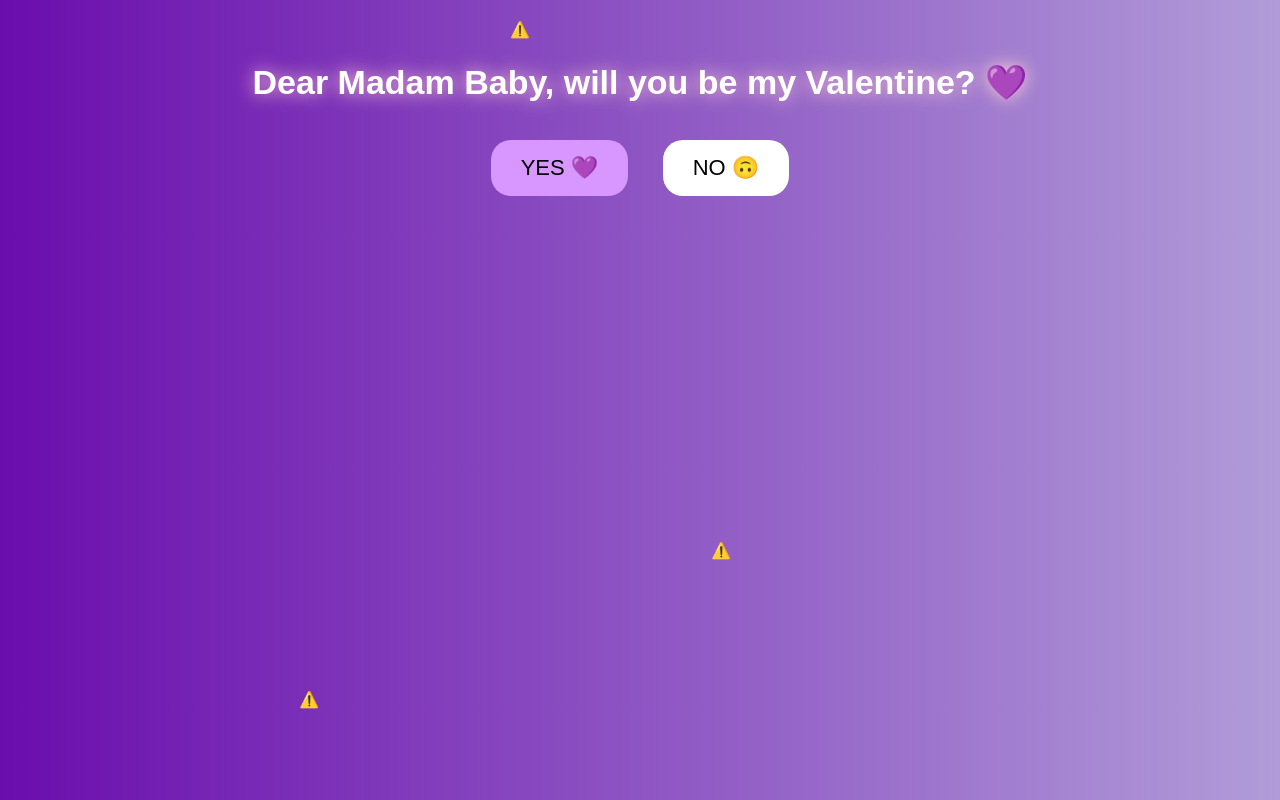
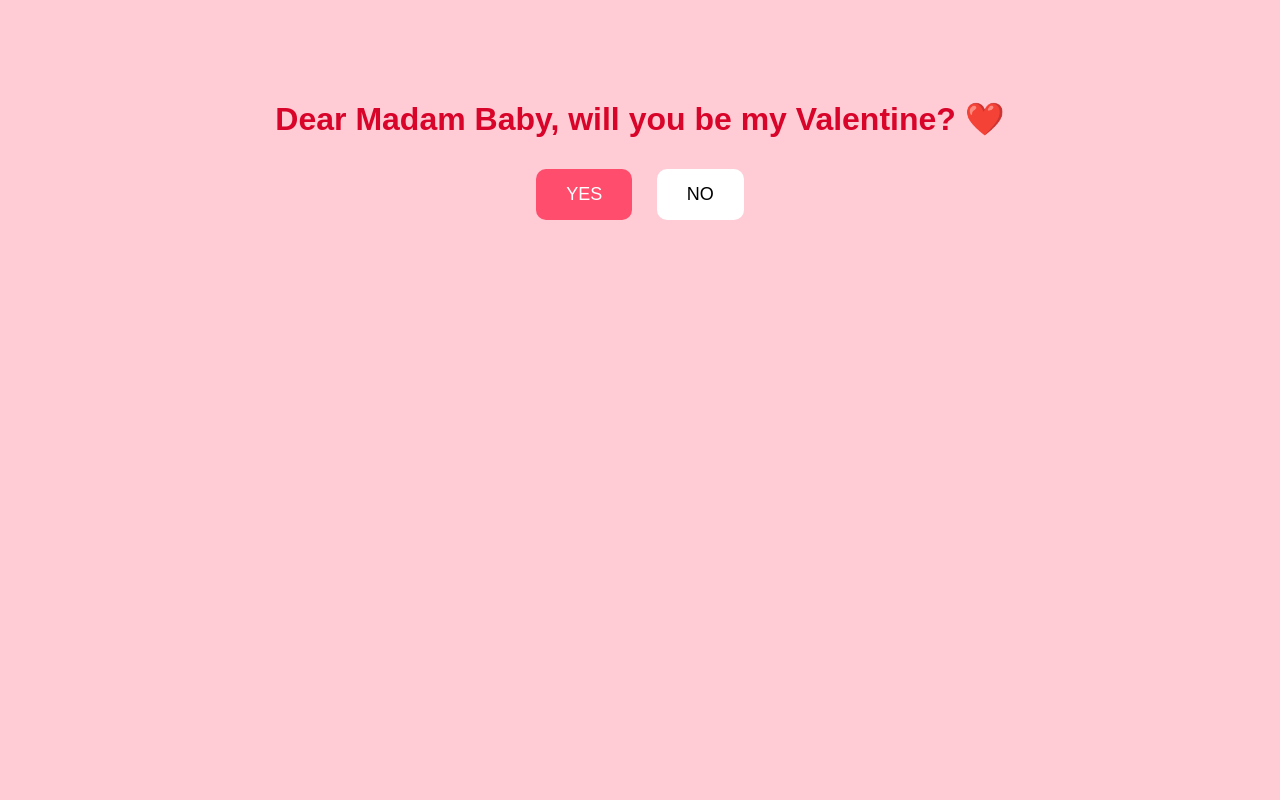
Before and after one commit to tanishq3480/v, a plain HTML site: page index.html in a window 1280 px wide. Shown: the top 800 px of the page. Drawn offline with nearby package versions, Linux system fonts and the light colour scheme; no server answers.

Commit message:
Update index.html

```diff
--- a/index.html
+++ b/index.html
@@ -3,204 +3,61 @@
 <head>
 <title>Be My Valentine?</title>
 
-<script src="https://unpkg.com/@lottiefiles/lottie-player@latest/dist/lottie-player.js"></script>
-
 <style>
 body {
-    background: linear-gradient(to right, #6a0dad, #b19cd9);
+    background-color: #ffccd5;
     text-align: center;
     font-family: Arial;
-    margin-top: 20px;
-    overflow: hidden;
-    color: white;
-}
-
-h1 {
-    font-size: 34px;
-    animation: glow 2s infinite alternate;
-}
-
-@keyframes glow {
-    from { text-shadow: 0 0 10px white; }
-    to { text-shadow: 0 0 20px pink; }
+    margin-top: 100px;
 }
 
 button {
     padding: 15px 30px;
-    font-size: 22px;
-    margin: 15px;
-    border-radius: 20px;
+    font-size: 18px;
+    margin: 10px;
+    border-radius: 10px;
     border: none;
     cursor: pointer;
-    transition: 0.3s;
 }
 
 #yes {
-    background-color: #d896ff;
-    color: black;
-}
-
-#yes:hover {
-    transform: scale(1.2);
+    background-color: #ff4d6d;
+    color: white;
 }
 
 #no {
     background-color: white;
-    color: black;
 }
 
-#message {
-    font-size: 24px;
-    margin-top: 10px;
+h1 {
+    color: #d90429;
 }
+</style>
 
-/* Bear couple container */
-#bearContainer {
-    width: 260px;
-    margin: auto;
-}
-
-/* Moving animals */
-.animal {
-    position: absolute;
-    width: 140px;
-    transition: all 1s ease;
-}
-
-.dance {
-    animation: spin 1.5s infinite linear;
-}
-
-@keyframes spin {
-    0% { transform: rotate(0deg); }
-    100% { transform: rotate(360deg); }
-}
-
-</style>
 </head>
 
 <body>
 
-<!-- Stable bear couple animation -->
-<div id="bearContainer">
-<lottie-player
-    src="https://assets7.lottiefiles.com/packages/lf20_tfb3estd.json"
-    background="transparent"
-    speed="1"
-    loop
-    autoplay>
-</lottie-player>
-</div>
+<h1>Dear Madam Baby, will you be my Valentine? ❤️</h1>
 
-<h1 id="title"></h1>
-
-<button id="yes" onclick="yesClicked()">YES 💜</button>
-<button id="no" onclick="moveNo()">NO 🙃</button>
-
-<p id="message"></p>
+<button id="yes" onclick="yesClicked()">YES</button>
+<button id="no" onclick="moveNo()">NO</button>
 
 <script>
 
-// Typing effect with YOUR custom text
-var text = "Dear Madam Baby, will you be my Valentine? 💜";
-var i = 0;
-
-function typeEffect() {
-    if (i < text.length) {
-        document.getElementById("title").innerHTML += text.charAt(i);
-        i++;
-        setTimeout(typeEffect, 70);
-    }
+function yesClicked() {
+    document.body.innerHTML = "<h1>YAYYYYY! ❤️🥰</h1><p>You just made my day!</p>";
 }
-
-typeEffect();
-
-
-// Reliable Lottie animations (cats, penguin, bunny)
-
-var animals = [
-"https://assets2.lottiefiles.com/packages/lf20_mk8i6kfi.json",  // cute cat
-"https://assets1.lottiefiles.com/packages/lf20_u4yrau.json",    // penguin
-"https://assets8.lottiefiles.com/packages/lf20_h4th9ofg.json"   // bunny
-];
-
-function spawnAnimals() {
-    for (let i = 0; i < animals.length; i++) {
-        let l = document.createElement("lottie-player");
-
-        l.src = animals[i];
-        l.autoplay = true;
-        l.loop = true;
-        l.className = "animal";
-
-        l.style.left = Math.random() * window.innerWidth + "px";
-        l.style.top = Math.random() * (window.innerHeight - 200) + "px";
-
-        document.body.appendChild(l);
-    }
-}
-
-spawnAnimals();
-
-
-// NO button logic
 
 function moveNo() {
     var button = document.getElementById("no");
 
-    var x = Math.random() * (window.innerWidth - 100);
-    var y = Math.random() * (window.innerHeight - 100);
+    var x = Math.random() * window.innerWidth;
+    var y = Math.random() * window.innerHeight;
 
     button.style.position = "absolute";
     button.style.left = x + "px";
     button.style.top = y + "px";
-
-    document.getElementById("message").innerHTML =
-        "The animals think YES is the correct answer 😤";
-
-    moveAnimals();
-}
-
-function moveAnimals() {
-    let list = document.getElementsByClassName("animal");
-
-    for (let a of list) {
-        a.style.left = Math.random() * window.innerWidth + "px";
-        a.style.top = Math.random() * window.innerHeight + "px";
-    }
-}
-
-
-// YES button celebration
-
-function yesClicked() {
-    document.getElementById("message").innerHTML =
-        "YAYYYYY! Madam Baby said YES!!! 💜🥳";
-
-    let list = document.getElementsByClassName("animal");
-
-    for (let a of list) {
-        a.classList.add("dance");
-    }
-
-    celebration();
-}
-
-function celebration() {
-    setInterval(() => {
-        let l = document.createElement("lottie-player");
-
-        l.src = animals[Math.floor(Math.random() * animals.length)];
-        l.autoplay = true;
-        l.loop = true;
-        l.className = "animal dance";
-
-        l.style.left = Math.random() * window.innerWidth + "px";
-        l.style.top = Math.random() * window.innerHeight + "px";
-
-        document.body.appendChild(l);
-
-    }, 1200);
 }
 
 </script>
```
